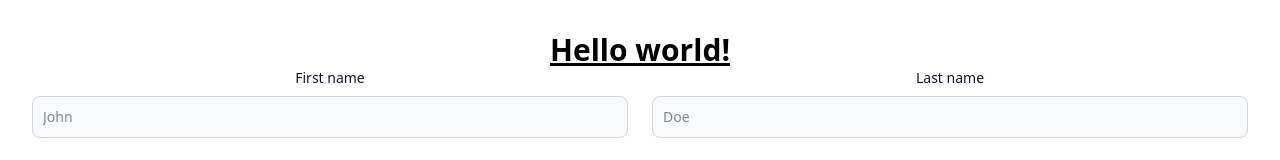
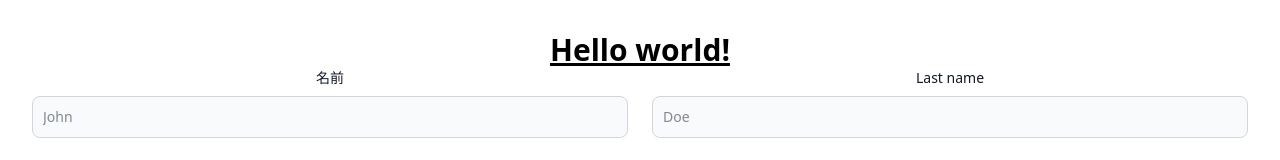
Before and after one commit to ageofrage/learn-typescript-react-hook-form-with-zod, a React (Vite) app: page / in a window 1280 px wide. Shown: the top 160 px of the page. Built offline with nearby package versions, Linux system fonts and the light colour scheme.

Commit message:
feat: firstName validation

```diff
--- a/src/components/Pages/Main/components/Form/Name/FirstName.tsx
+++ b/src/components/Pages/Main/components/Form/Name/FirstName.tsx
@@ -1,19 +1,30 @@
+import { useForm } from "react-hook-form";
+import { type NameSchema, nameSchema } from "../../../../../../schemas/name";
+import { zodResolver } from "@hookform/resolvers/zod";
 export const FirstName = () => {
+  const { register, formState: { errors } } = useForm<NameSchema>({
+    resolver: zodResolver(nameSchema),
+    mode: 'all'
+  });
+
   return (
     <div>
       <label
         htmlFor="first_name"
         className="block mb-2 text-sm font-medium text-gray-900 dark:text-white"
       >
-      First name
+        名前
       </label>
       <input
         type="text"
         id="first_name"
         className="bg-gray-50 border border-gray-300 text-gray-900 text-sm rounded-lg focus:ring-blue-500 focus:border-blue-500 block w-full p-2.5 dark:bg-gray-700 dark:border-gray-600 dark:placeholder-gray-400 dark:text-white dark:focus:ring-blue-500 dark:focus:border-blue-500"
         placeholder="John"
-      required
+        {...register('firstName')}
       />
+      {errors.firstName && (
+        <span className="text-red-500 text-sm">{errors.firstName.message}</span>
+      )}
     </div>
   )
 }
--- a/src/schemas/name.ts
+++ b/src/schemas/name.ts
@@ -5,4 +5,4 @@ export const nameSchema = z.object({
   lastName: z.string().min(1, '苗字は必須です'),
 });
 
-export type Name = z.infer<typeof nameSchema>;
+export type NameSchema = z.infer<typeof nameSchema>;
```
Lines whose indentation alone changed are shown as unchanged.
